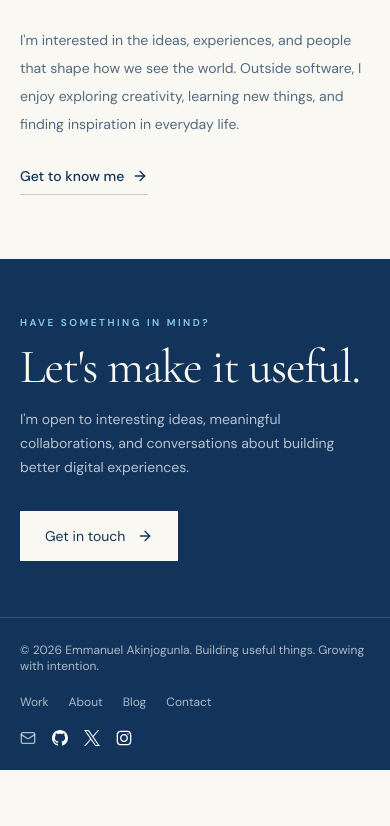
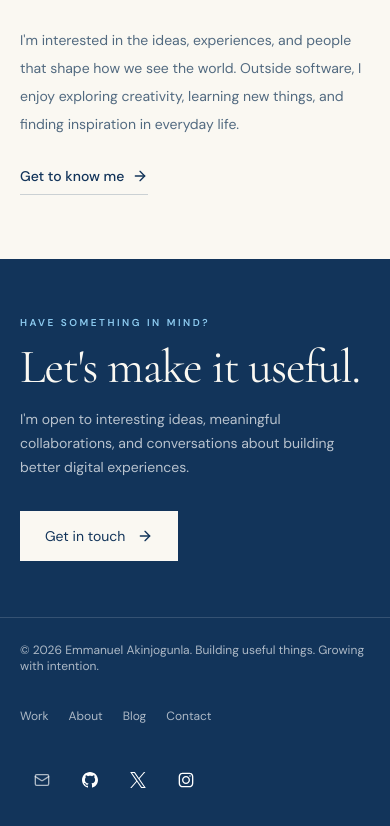
Before and after one commit to emmanuelakinj/new-portfolio, a Next.js app: page / in a window 390 px wide. Shown: the part 6302-7128 px from the top of the page. Before the commit the page ends 7072 px from the top, so only its background shows below. Built offline with nearby package versions, Linux system fonts and the light colour scheme.

Commit message:
fix: welcome session show once

```diff
--- a/components/layout/ContactSection.tsx
+++ b/components/layout/ContactSection.tsx
@@ -1,18 +1,18 @@
-"use client";
 import Link from "next/link";
 import { ArrowRight, Mail } from "lucide-react";
 
-const year = new Date().getFullYear();
+const contactEmail = "mailto:emmanuelakinj@gmail.com";
 
 export function ContactSection() {
+  const year = new Date().getFullYear();
   return (
-    <section className="bg-navy text-paper">
+    <footer id="contact" aria-labelledby="contact-heading" className="bg-navy text-paper">
       <div className="mx-auto flex max-w-7xl flex-col justify-between gap-8 px-5 py-14 sm:px-8 sm:py-24 md:flex-row md:items-center lg:px-12">
         <div>
           <p className="mb-3 text-[10px] font-semibold uppercase tracking-[0.25em] text-sky">
             Have something in mind?
           </p>
-          <h2 className="font-serif text-5xl tracking-tight sm:text-7xl">
+          <h2 id="contact-heading" className="font-serif text-5xl tracking-tight sm:text-7xl">
             Let&apos;s make it useful.
           </h2>
           <p className="mt-4 max-w-lg text-sm leading-6 text-white/70">
@@ -22,52 +22,53 @@ export function ContactSection() {
         </div>
 
         <Link
-          href="/contact"
+          href={contactEmail}
           className="group inline-flex w-fit items-center gap-3 border border-paper/40 bg-paper px-6 py-3.5 text-sm text-navy transition-colors duration-300 hover:bg-sky"
         >
           Get in touch
-          <ArrowRight className="h-4 w-4 transition-transform duration-300 group-hover:translate-x-1" />
+          <ArrowRight aria-hidden="true" className="h-4 w-4 transition-transform duration-300 group-hover:translate-x-1" />
         </Link>
       </div>
 
-      <footer className="border-t border-white/15">
-        <div className="mx-auto flex max-w-7xl flex-col gap-5 px-5 py-6 text-xs text-white/65 sm:px-8 md:flex-row md:items-center md:justify-between lg:px-12">
+      <div className="border-t border-white/15">
+        <div className="mx-auto flex max-w-7xl flex-col gap-5 px-5 py-6 text-xs text-white/65 sm:px-8 lg:flex-row lg:items-center lg:justify-between lg:px-12">
           <p>
             © {year} Emmanuel Akinjogunla. Building useful things. Growing with
             intention.
           </p>
 
-          <div className="flex flex-wrap items-center gap-5">
+          <nav aria-label="Footer navigation" className="flex flex-wrap items-center gap-x-5">
             <Link
-              className="transition-colors hover:text-white"
+              className="inline-flex min-h-11 items-center transition-colors hover:text-white"
               href="/projects"
             >
               Work
             </Link>
-            <Link className="transition-colors hover:text-white" href="/about">
+            <Link className="inline-flex min-h-11 items-center transition-colors hover:text-white" href="/about">
               About
             </Link>
-            <Link className="transition-colors hover:text-white" href="/blog">
+            <Link className="inline-flex min-h-11 items-center transition-colors hover:text-white" href="/blog">
               Blog
             </Link>
             <Link
-              className="transition-colors hover:text-white"
-              href="/contact"
+              className="inline-flex min-h-11 items-center transition-colors hover:text-white"
+              href={contactEmail}
             >
               Contact
             </Link>
-          </div>
+          </nav>
 
-          <div className="flex items-center gap-4">
+          <div className="flex items-center gap-1">
             <Link
-              href="/contact"
-              aria-label="Contact"
-              className="transition-colors hover:text-white"
+              href={contactEmail}
+              aria-label="Email Emmanuel"
+              className="inline-flex min-h-11 min-w-11 items-center justify-center rounded-full transition-colors hover:bg-white/10 hover:text-white"
             >
-              <Mail className="h-4 w-4" />
+              <Mail aria-hidden="true" className="h-4 w-4" />
             </Link>
-            <Link href="https://github.com/emmanuelakinj">
+            <a href="https://github.com/emmanuelakinj" aria-label="Emmanuel on GitHub" className="inline-flex min-h-11 min-w-11 items-center justify-center rounded-full transition-colors hover:bg-white/10 hover:text-white">
               <svg
+                aria-hidden="true"
                 viewBox="0 0 1024 1024"
                 fill="none"
                 xmlns="http://www.w3.org/2000/svg"
@@ -81,9 +82,10 @@ export function ContactSection() {
                   fill="white"
                 />
               </svg>
-            </Link>
-            <Link href={"https://x.com/emmanuelakinj"}>
+            </a>
+            <a href="https://x.com/emmanuelakinj" aria-label="Emmanuel on X" className="inline-flex min-h-11 min-w-11 items-center justify-center rounded-full transition-colors hover:bg-white/10 hover:text-white">
               <svg
+                aria-hidden="true"
                 xmlns="http://www.w3.org/2000/svg"
                 width="1200"
                 height="1227"
@@ -96,10 +98,11 @@ export function ContactSection() {
                   d="M714.163 519.284 1160.89 0h-105.86L667.137 450.887 357.328 0H0l468.492 681.821L0 1226.37h105.866l409.625-476.152 327.181 476.152H1200L714.137 519.284h.026ZM569.165 687.828l-47.468-67.894-377.686-540.24h162.604l304.797 435.991 47.468 67.894 396.2 566.721H892.476L569.165 687.854v-.026Z"
                 />
               </svg>
-            </Link>
+            </a>
 
-            <Link href={"https://instagram.com/emmanuelakinj"}>
+            <a href="https://instagram.com/emmanuelakinj" aria-label="Emmanuel on Instagram" className="inline-flex min-h-11 min-w-11 items-center justify-center rounded-full transition-colors hover:bg-white/10 hover:text-white">
               <svg
+                aria-hidden="true"
                 width="800px"
                 height="800px"
                 viewBox="0 0 24 24"
@@ -124,10 +127,10 @@ export function ContactSection() {
                   fill="#fff"
                 />
               </svg>
-            </Link>
+            </a>
           </div>
         </div>
-      </footer>
-    </section>
+      </div>
+    </footer>
   );
 }
--- a/components/ui/WelcomeGreeting.tsx
+++ b/components/ui/WelcomeGreeting.tsx
@@ -5,11 +5,13 @@ import Image from "next/image";
 import { ArrowRight } from "lucide-react";
 
 const sessionKey = "emmanuel-welcome-seen";
+let seenInMemory = false;
 
 export function WelcomeGreeting() {
   const dialog = useRef<HTMLDialogElement>(null);
   const skip = useRef<HTMLButtonElement>(null);
   const savedOverflow = useRef("");
+  const savedFocus = useRef<HTMLElement | null>(null);
   const [leaving, setLeaving] = useState(false);
 
   function finish() {
@@ -18,14 +20,17 @@ export function WelcomeGreeting() {
 
   useLayoutEffect(() => {
     const intro = dialog.current;
-    if (!intro) return;
+    if (!intro || seenInMemory) return;
     try {
-      // if (sessionStorage.getItem(sessionKey)) return;
+      if (sessionStorage.getItem(sessionKey) === "true") return;
     } catch {
       // Browser storage is optional.
     }
 
     const previouslyFocused = document.activeElement;
+    savedFocus.current = previouslyFocused instanceof HTMLElement
+      ? previouslyFocused
+      : null;
     const previousOverflow = document.body.style.overflow;
     savedOverflow.current = previousOverflow;
     const reducedMotion = window.matchMedia(
@@ -52,12 +57,13 @@ export function WelcomeGreeting() {
     ).matches;
     const timer = window.setTimeout(
       () => {
+        seenInMemory = true;
         dialog.current?.close();
         try {
           sessionStorage.setItem(sessionKey, "true");
         } catch {
           // Closing the intro never depends on storage.
-          sessionStorage.setItem(sessionKey, "false");
+          // The in-memory flag still prevents repeats during this visit.
         }
       },
       reducedMotion ? 0 : 550,
@@ -75,8 +81,13 @@ export function WelcomeGreeting() {
         finish();
       }}
       onClose={() => {
+        // A queued close event can arrive after Strict Mode reopens the dialog.
+        if (dialog.current?.open) return;
         document.body.style.overflow = savedOverflow.current;
-        if (dialog.current?.contains(document.activeElement)) {
+        const target = savedFocus.current;
+        if (target?.isConnected && target !== document.body) {
+          target.focus({ preventScroll: true });
+        } else {
           document
             .querySelector<HTMLElement>("header a, main a, main button")
             ?.focus({ preventScroll: true });
--- a/styles/welcome.css
+++ b/styles/welcome.css
@@ -41,16 +41,15 @@
     opacity: 0;
     transform: translateY(-100%);
   }
-  .welcome-copy,
-  .welcome-chapter {
+  .welcome-loader[open] .welcome-copy {
     animation: welcome-enter 650ms ease both;
   }
-  .welcome-avatar {
+  .welcome-loader[open] .welcome-avatar {
     animation:
       welcome-enter 650ms ease both,
       welcome-avatar 1.2s ease-in-out 650ms 2;
   }
-  .welcome-note {
-    animation: welcome-enter 600ms ease 300ms both;
+  .welcome-loader[open] .welcome-progress {
+    animation: welcome-progress 3200ms linear both;
   }
 }
```
